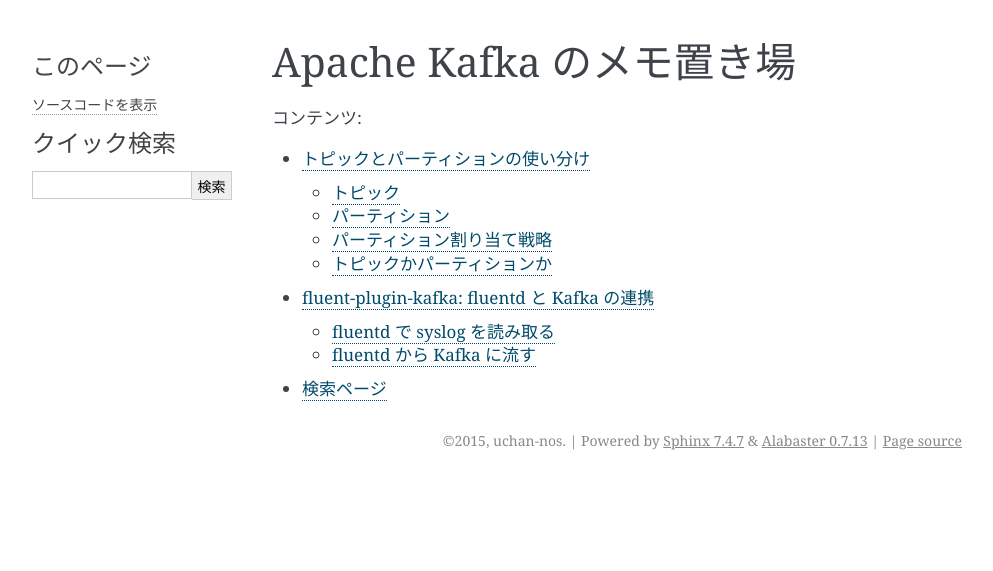
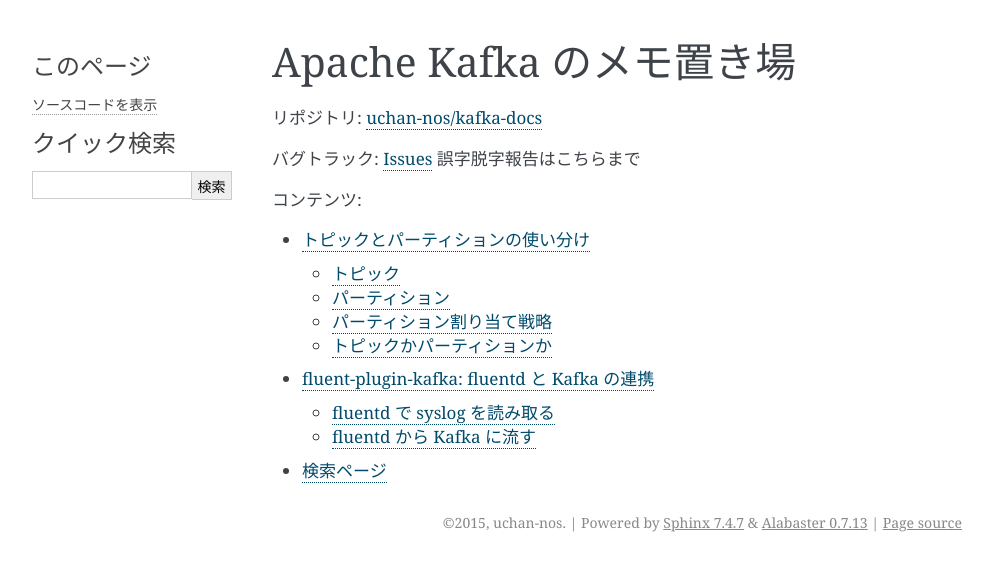
Before and after one commit to uchan-nos/kafka-docs, a Sphinx documentation site: the page built from docs/index.rst, in a window 1280 px wide. Shown: the top 571 px of the page, without its empty margins (148-1141 px from the left). Built offline with Sphinx 7.4.7, drawn with Linux system fonts in a browser that asks for light colours.

Commit message:
Add repository information

```diff
--- a/docs/index.rst
+++ b/docs/index.rst
@@ -5,6 +5,10 @@
 
 Apache Kafka のメモ置き場
 =========================
+
+リポジトリ: `uchan-nos/kafka-docs <https://github.com/uchan-nos/kafka-docs>`_
+
+バグトラック: `Issues <https://github.com/uchan-nos/kafka-docs/issues>`_ 誤字脱字報告はこちらまで
 
 コンテンツ:
 
```
